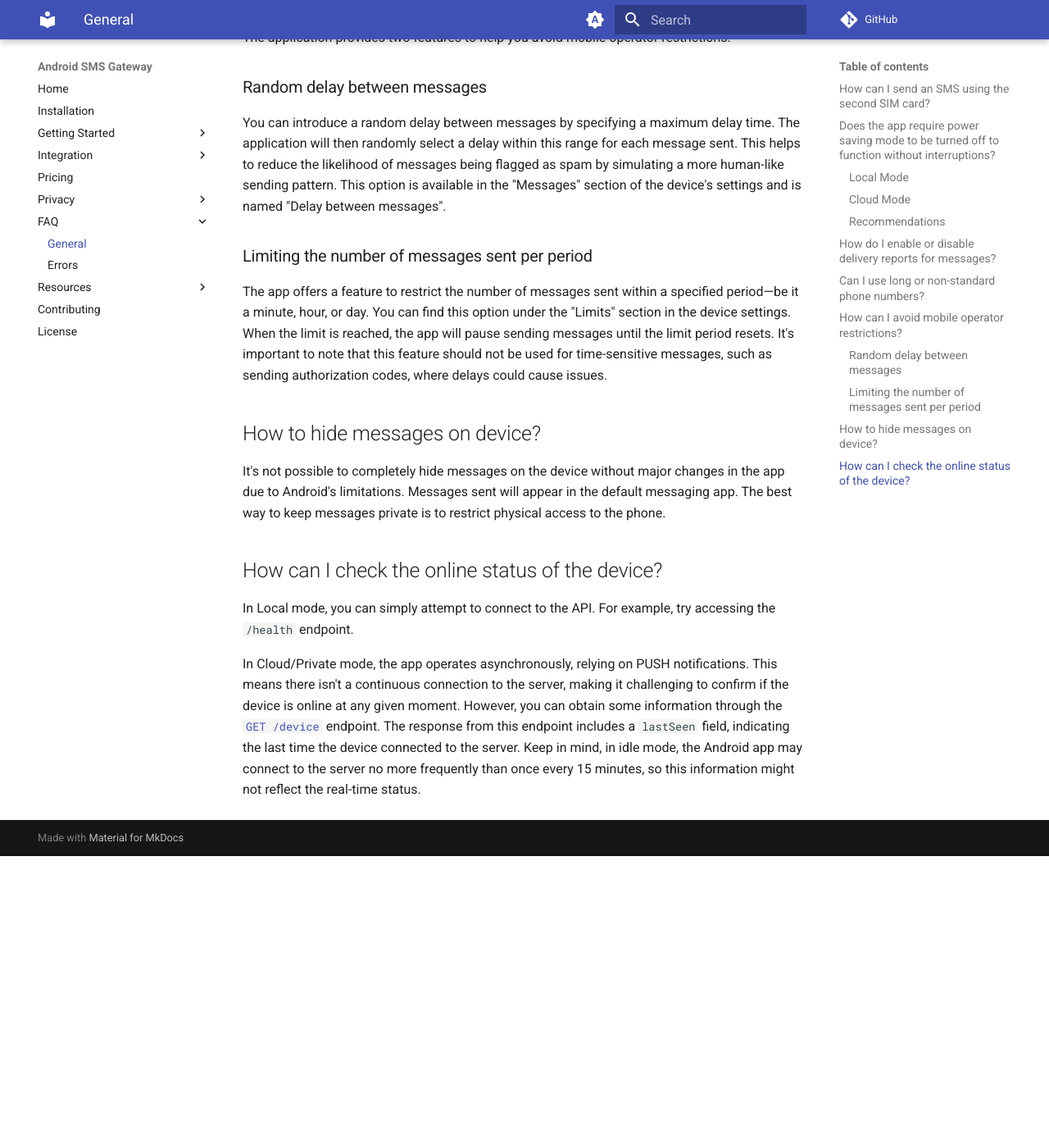
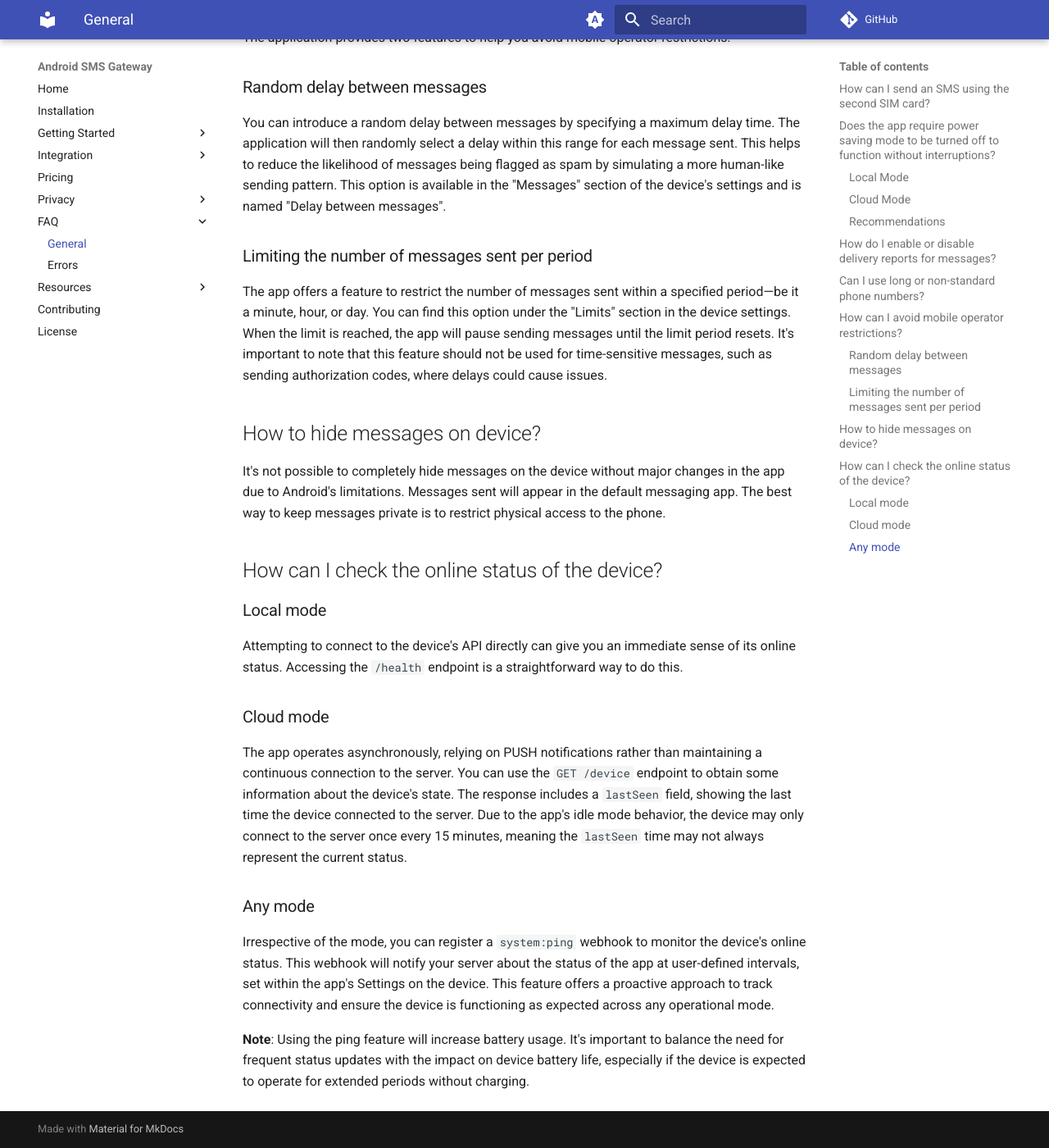
Before and after one commit to android-sms-gateway/docs-web, an MkDocs documentation site: the page built from docs/faq/general.md, in a window 1280 px wide and 1400 px high, scrolled down 1878 px. Shown: the whole window at 82% size. Built offline with MkDocs 1.6.1 and Material for MkDocs 9.7.7, drawn with Linux system fonts in a browser that asks for light colours; comment, search, counter and statistics services are not loaded; before the commit the page ends 2922 px from its top, so only the background shows below that.

Commit message:
[faq] update after adding ping feature

```diff
--- a/docs/faq/general.md
+++ b/docs/faq/general.md
@@ -67,6 +67,16 @@ It's not possible to completely hide messages on the device without major change
 
 ## How can I check the online status of the device?
 
-In Local mode, you can simply attempt to connect to the API. For example, try accessing the `/health` endpoint.
+### Local mode
 
-In Cloud/Private mode, the app operates asynchronously, relying on PUSH notifications. This means there isn't a continuous connection to the server, making it challenging to confirm if the device is online at any given moment. However, you can obtain some information through the [`GET /device`](https://sms.capcom.me/api/#/User/get_3rdparty_v1_device) endpoint. The response from this endpoint includes a `lastSeen` field, indicating the last time the device connected to the server. Keep in mind, in idle mode, the Android app may connect to the server no more frequently than once every 15 minutes, so this information might not reflect the real-time status.
+Attempting to connect to the device's API directly can give you an immediate sense of its online status. Accessing the `/health` endpoint is a straightforward way to do this.
+
+### Cloud mode
+
+The app operates asynchronously, relying on PUSH notifications rather than maintaining a continuous connection to the server. You can use the `GET /device` endpoint to obtain some information about the device's state. The response includes a `lastSeen` field, showing the last time the device connected to the server. Due to the app's idle mode behavior, the device may only connect to the server once every 15 minutes, meaning the `lastSeen` time may not always represent the current status.
+
+### Any mode
+
+Irrespective of the mode, you can register a `system:ping` webhook to monitor the device's online status. This webhook will notify your server about the status of the app at user-defined intervals, set within the app's Settings on the device. This feature offers a proactive approach to track connectivity and ensure the device is functioning as expected across any operational mode.
+
+**Note**: Using the ping feature will increase battery usage. It's important to balance the need for frequent status updates with the impact on device battery life, especially if the device is expected to operate for extended periods without charging.
```
Also changed, not shown: docs/index.md (+1 -0 lines), docs/integration/webhooks.md (+1 -0 lines).
